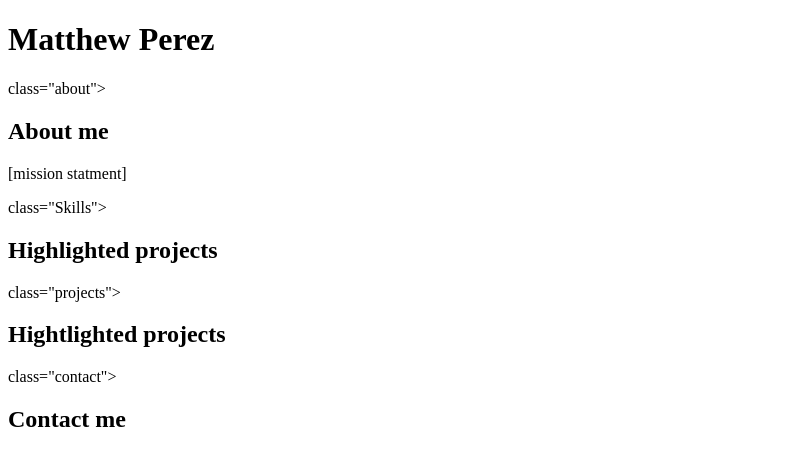
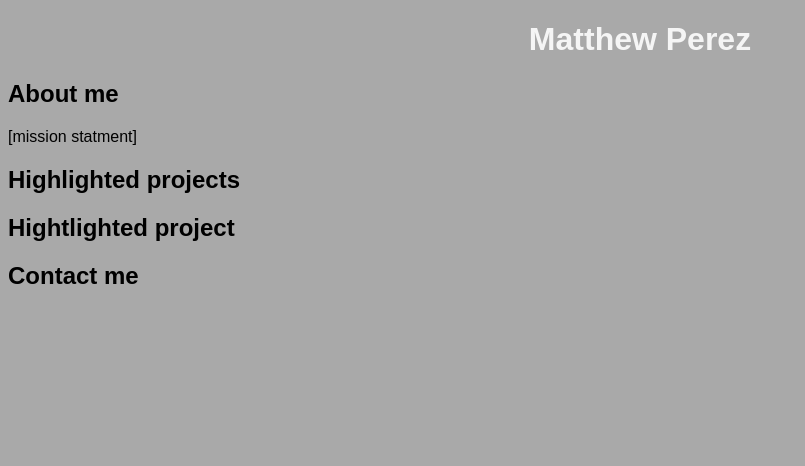
Before and after one commit to CSCE-Alex/CSCE-Alex.github.io, a plain HTML site: page index.html in a window 1280 px wide. Shown: the whole page, without its empty margins (0-805 px from the left). Drawn offline with Linux system fonts and the light colour scheme.

Commit message:
adding color

```diff
--- a/index.html
+++ b/index.html
@@ -3,19 +3,21 @@
 <html>
     <head>
         <title>CSCEc190:Matthew Perez</title>
+        <link rel="stylesheet" href="styles.css">
     </head>
     <body>
         <h1>Matthew Perez</h1>
-        <div> class="about">
-            <h2>About me</h2><p>[mission statment]</p>
+        <div class="about">
+            <h2>About me</h2>
+            <p>[mission statment]</p>
         </div>
-        <div> class="Skills">
+        <div class="Skills">
             <h2>Highlighted projects</h2>
         </div>
-        <div> class="projects">
-            <h2>Hightlighted projects</h2>
+        <div class="projects">
+            <h2> Hightlighted project</h2>
         </div>
-        <div> class="contact">
+        <div class="contact">
             <h2>Contact me</h2>
         </div>
     </body>
--- /dev/null
+++ b/styles.css
@@ -0,0 +1,8 @@
+body {
+    background: darkgrey;
+    font-family: Arial, Helvetica, sans-serif;
+}
+h1 {
+    color: whitesmoke;
+    text-align: center;
+    }
```
